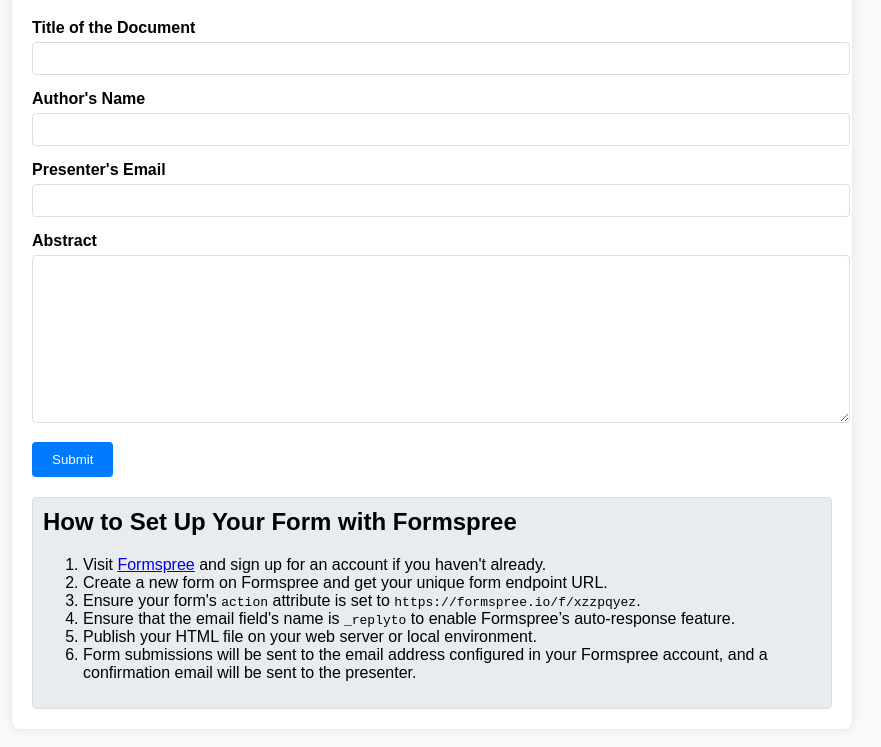
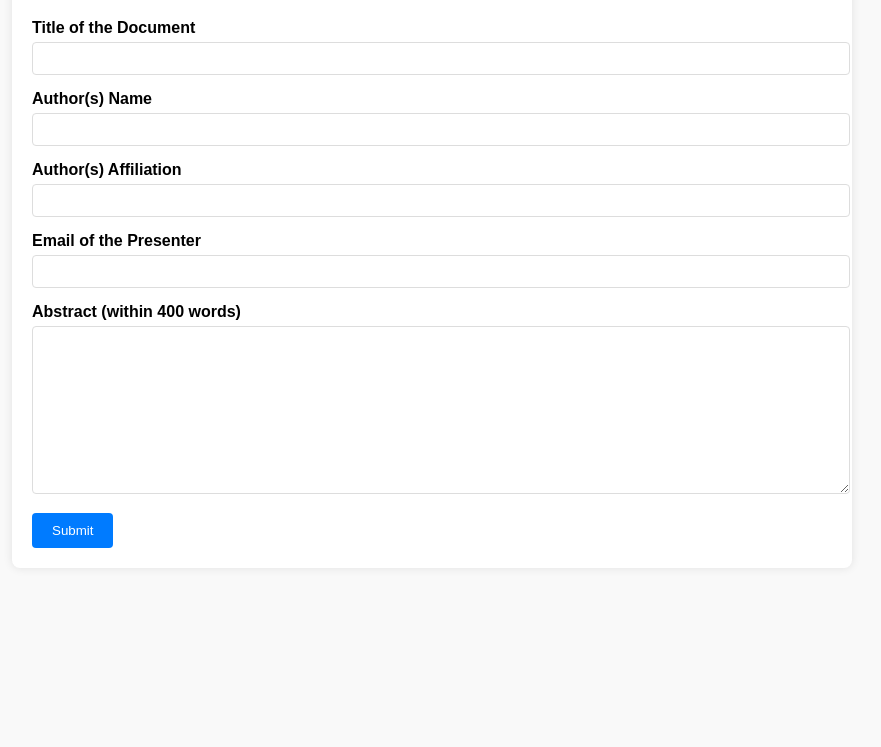
Before and after one commit to sboral1212/MOSSI2024_Latex_template, a plain HTML site: page index.html in a window 1280 px wide. Shown: the part 121-868 px from the top of the page, without its empty margins (208-1089 px from the left). After the commit the page ends 800 px from the top, so only its background shows below. Drawn offline with Linux system fonts and the light colour scheme.

Commit message:
Update index.html

```diff
--- a/index.html
+++ b/index.html
@@ -1,5 +1,6 @@
 <!DOCTYPE html>
 <html lang="en">
+
 <head>
     <meta charset="UTF-8">
     <meta name="viewport" content="width=device-width, initial-scale=1.0">
@@ -11,34 +12,42 @@
             padding: 20px;
             background-color: #f9f9f9;
         }
+
         h1 {
             color: #333;
         }
+
         .container {
             max-width: 800px;
             margin: 0 auto;
             background: #fff;
             padding: 20px;
             border-radius: 8px;
-            box-shadow: 0 0 10px rgba(0,0,0,0.1);
+            box-shadow: 0 0 10px rgba(0, 0, 0, 0.1);
         }
+
         .form-group {
             margin-bottom: 15px;
         }
+
         .form-group label {
             display: block;
             margin-bottom: 5px;
             font-weight: bold;
         }
-        .form-group input, .form-group textarea {
+
+        .form-group input,
+        .form-group textarea {
             width: 100%;
             padding: 8px;
             border: 1px solid #ddd;
             border-radius: 4px;
         }
+
         .form-group textarea {
             height: 150px;
         }
+
         button {
             background-color: #007BFF;
             color: white;
@@ -47,9 +56,11 @@
             border-radius: 4px;
             cursor: pointer;
         }
+
         button:hover {
             background-color: #0056b3;
         }
+
         .instructions {
             margin-top: 20px;
             padding: 10px;
@@ -57,11 +68,13 @@
             border: 1px solid #ddd;
             border-radius: 4px;
         }
+
         .instructions h2 {
             margin-top: 0;
         }
     </style>
 </head>
+
 <body>
     <div class="container">
         <h1>Abstract Submission Form</h1>
@@ -70,32 +83,32 @@
                 <label for="title">Title of the Document</label>
                 <input type="text" id="title" name="title" required>
             </div>
+
             <div class="form-group">
-                <label for="author">Author's Name</label>
+                <label for="author">Author(s) Name</label>
                 <input type="text" id="author" name="author" required>
             </div>
+
             <div class="form-group">
-                <label for="email">Presenter's Email</label>
-                <input type="email" id="email" name="_replyto" required>
+                <label for="affiliation">Author(s) Affiliation</label>
+                <input type="text" id="affiliation" name="affiliation" required>
             </div>
+
             <div class="form-group">
-                <label for="abstract">Abstract</label>
+                <label for="presenter-email">Email of the Presenter</label>
+                <input type="email" id="presenter-email" name="email" required>
+            </div>
+
+            <div class="form-group">
+                <label for="abstract">Abstract (within 400 words)</label>
                 <textarea id="abstract" name="abstract" required></textarea>
             </div>
+
             <button type="submit">Submit</button>
         </form>
 
-        <div class="instructions">
-            <h2>How to Set Up Your Form with Formspree</h2>
-            <ol>
-                <li>Visit <a href="https://formspree.io/" target="_blank">Formspree</a> and sign up for an account if you haven't already.</li>
-                <li>Create a new form on Formspree and get your unique form endpoint URL.</li>
-                <li>Ensure your form's <code>action</code> attribute is set to <code>https://formspree.io/f/xzzpqyez</code>.</li>
-                <li>Ensure that the email field's name is <code>_replyto</code> to enable Formspree’s auto-response feature.</li>
-                <li>Publish your HTML file on your web server or local environment.</li>
-                <li>Form submissions will be sent to the email address configured in your Formspree account, and a confirmation email will be sent to the presenter.</li>
-            </ol>
-        </div>
+
     </div>
 </body>
+
 </html>
```
